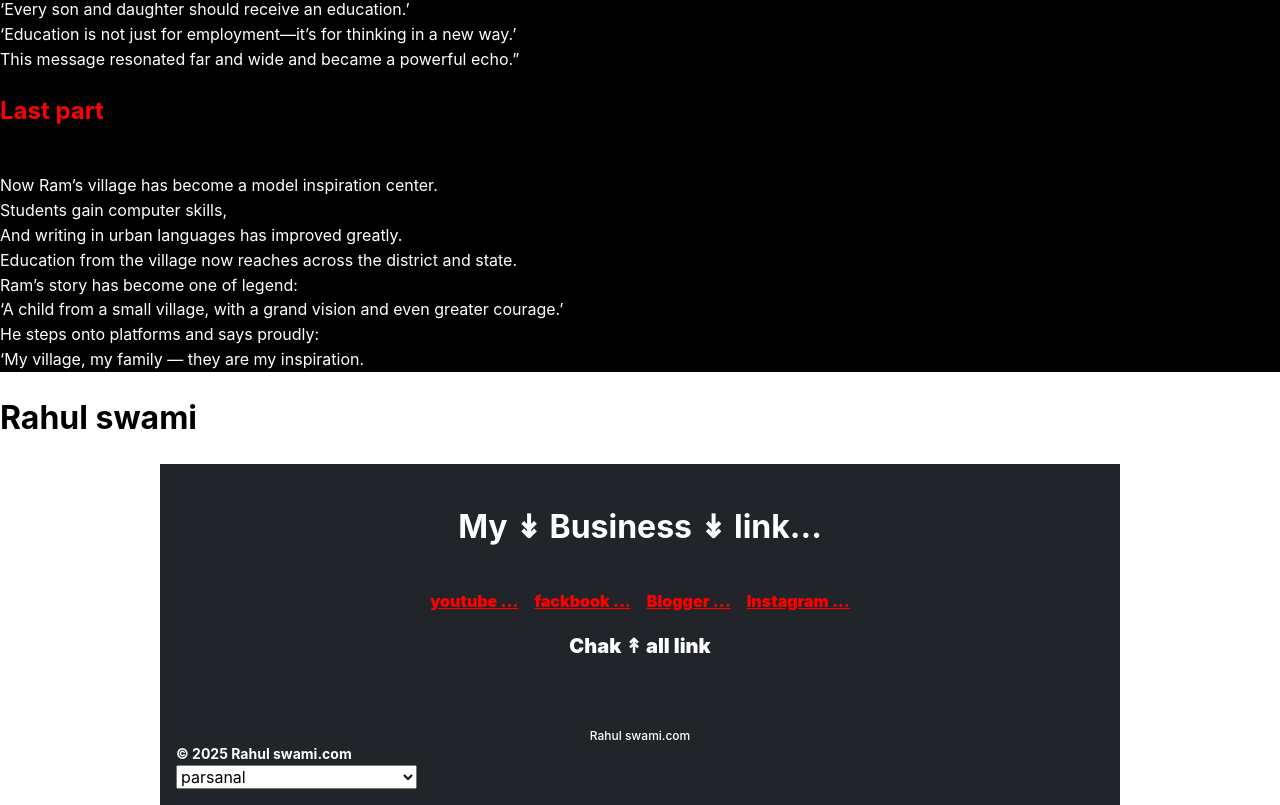
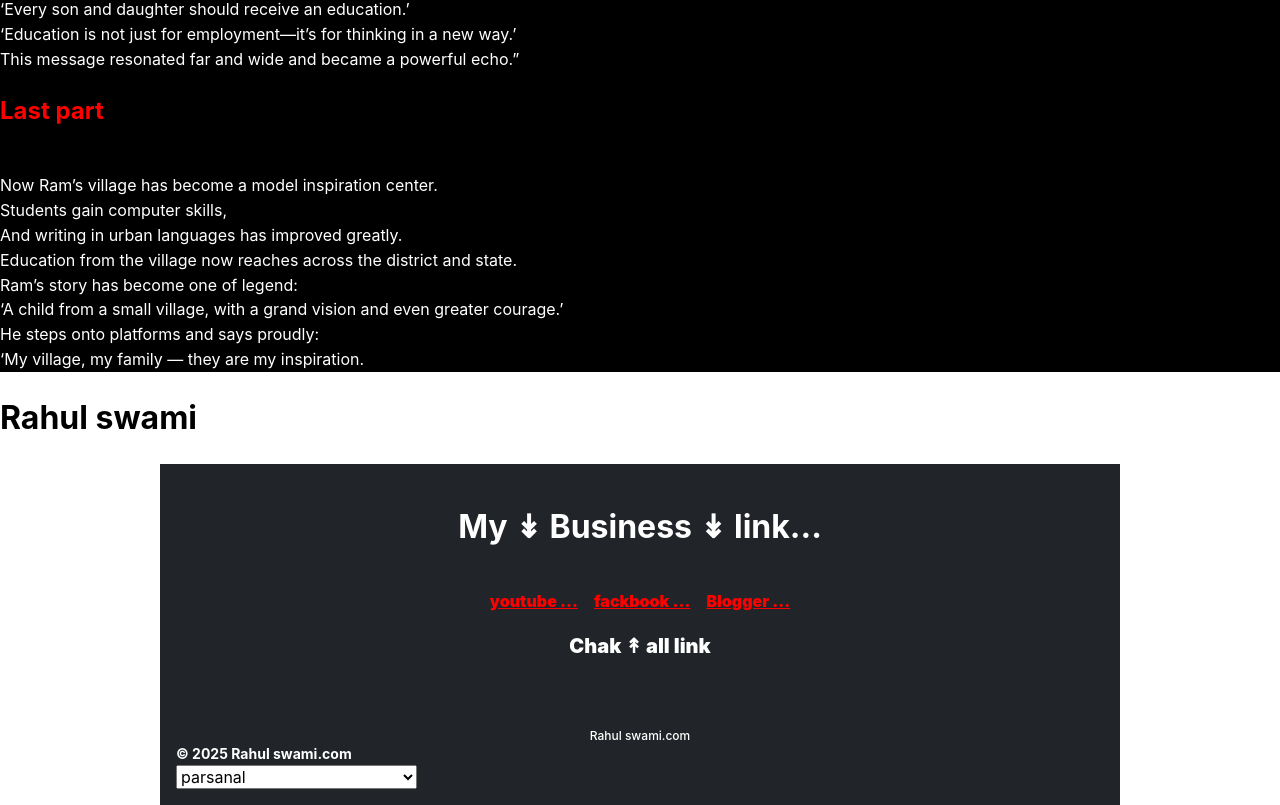
Before and after one commit to prince-pardhan/porfolio, a React (Create React App) app: page /Motavison in a window 1280 px wide. Shown: the part 1879-2684 px from the top of the page. Built offline with nearby package versions, Linux system fonts and the light colour scheme.

Commit message:
cchupa iya insagram

```diff
--- a/src/Parsanal/Footer.jsx
+++ b/src/Parsanal/Footer.jsx
@@ -22,7 +22,7 @@ export default function Footer() {
           <a href="https://youtube.com/@princpardhan7782?si=L09C7Xo4r6uUwGVN" style={{color:"red"}}>youtube ...</a>
           <a href="https://www.facebook.com/share/p/19WEkPssmd/" style={{color:"red"}}>fackbook ...</a>
           <a href="https://www.blogger.com/blog/posts/571040556621222478" style={{color:"red"}}>Blogger ...</a>
-          <a href="https://www.instagram.com/princ_pardhan_325?igsh=MXFxaTBjMHdpZW5ueg==" style={{color:"red  "}}>Instagram ...</a>
+          {/* <a href="https://www.instagram.com/princ_pardhan_325?igsh=MXFxaTBjMHdpZW5ueg==" style={{color:"red  "}}>Instagram ...</a> */}
         </Group>
         <Text  size="xl" color="dimmed" c="white" fw={900}>Chak ↟ all link</Text>
         <Divider my="md" c="white"/>
```
